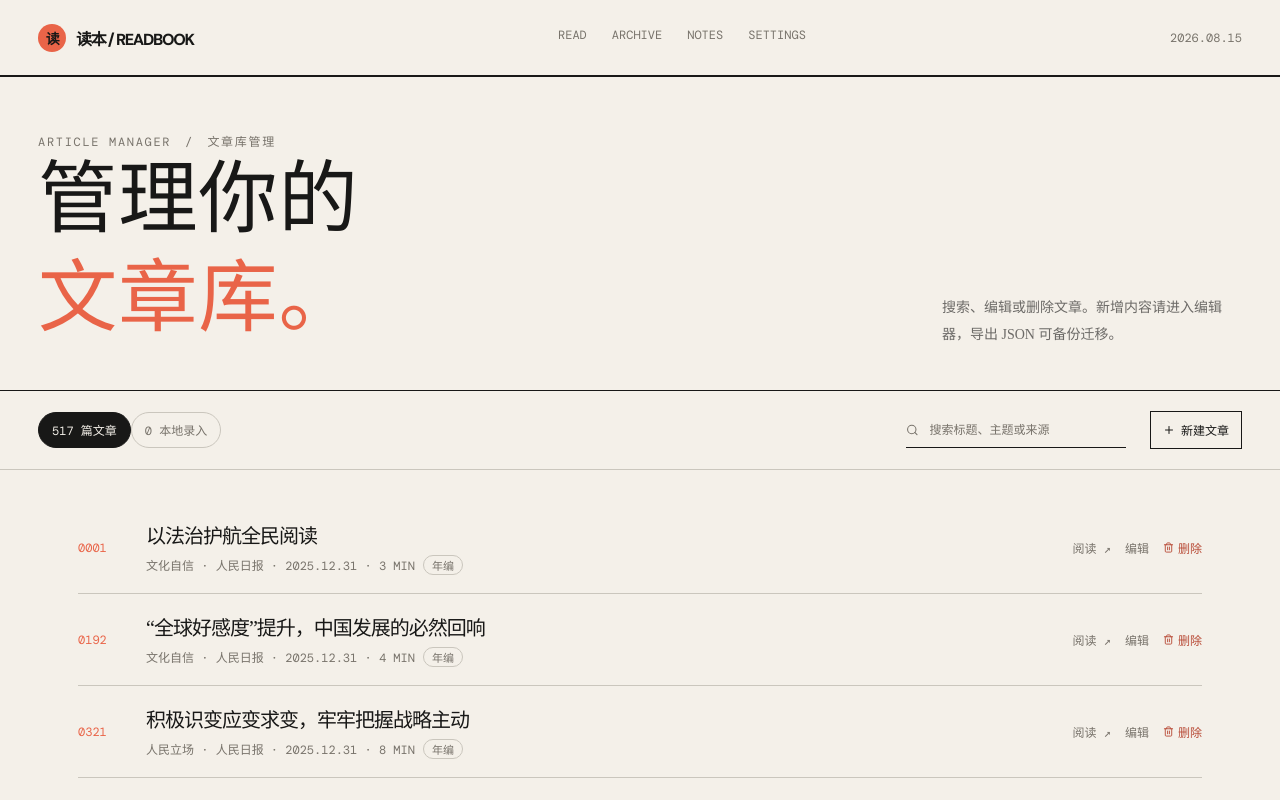
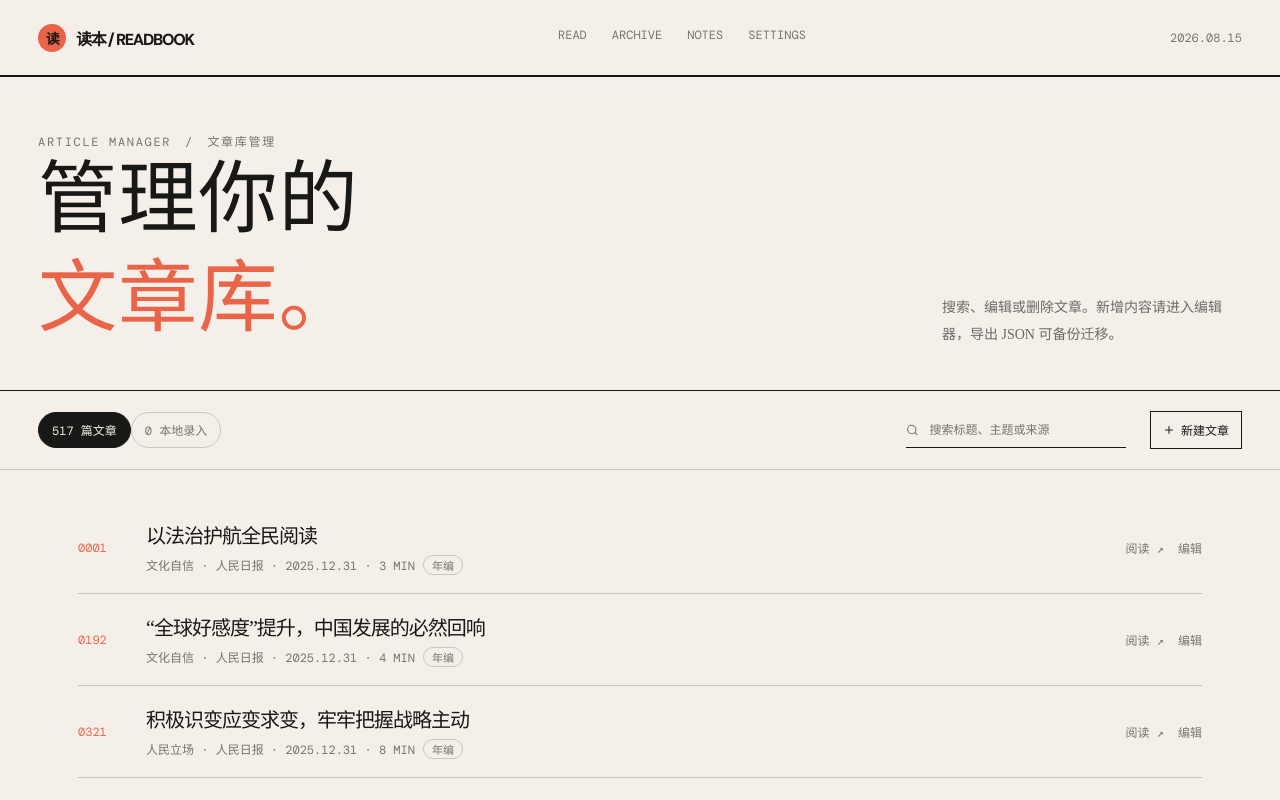
Before and after one commit to lnzhangsong/gongkao, a React (Vite) app: page /admin in a window 1280 px wide. Shown: the top 800 px of the page. Built offline with nearby package versions, Linux system fonts and the light colour scheme; a web font is replaced by a local one.

Commit message:
refactor: 移除列表行删除按钮，删除统一在编辑器页执行
- /admin 列表行只保留「阅读 / 编辑」
- 删除入口：编辑器页「删除这篇文章」（危险红色样式）
- e2e 删除流程改为经编辑器页（64 项通过）

```diff
--- a/src/pages/AdminPage.tsx
+++ b/src/pages/AdminPage.tsx
@@ -1,6 +1,6 @@
 import { useMemo, useState } from 'react'
 import { Link, useNavigate } from 'react-router-dom'
-import { Plus, Search, Trash2 } from 'lucide-react'
+import { Plus, Search } from 'lucide-react'
 import { useArticleStore } from '../stores/articleStore'
 import { formatDate } from '../data'
 import { Pagination } from '../components/ui/Pagination'
@@ -9,7 +9,6 @@ const PAGE_SIZE = 20
 
 export function AdminPage() {
   const articles = useArticleStore((s) => s.articles)
-  const removeArticle = useArticleStore((s) => s.removeArticle)
   const navigate = useNavigate()
 
   const [q, setQ] = useState('')
@@ -26,12 +25,6 @@ export function AdminPage() {
 
   const totalPages = Math.max(1, Math.ceil(filtered.length / PAGE_SIZE))
   const pageItems = filtered.slice((page - 1) * PAGE_SIZE, page * PAGE_SIZE)
-
-  const remove = (id: string, title: string) => {
-    const ok = window.confirm(`确定删除《${title}》吗？其阅读进度与摘录也会一并删除。`)
-    if (!ok) return
-    removeArticle(id)
-  }
 
   return (
     <section className="admin-page page-section">
@@ -93,9 +86,6 @@ export function AdminPage() {
                 <button className="text-btn" onClick={() => navigate(`/admin/edit/${a.id}`)}>
                   编辑
                 </button>
-                <button className="text-btn danger" onClick={() => remove(a.id, a.title)}>
-                  <Trash2 size={11} /> 删除
-                </button>
               </div>
             </div>
           ))}
```
Also changed, not shown: scripts/e2e-smoke.mjs (+6 -3 lines).
